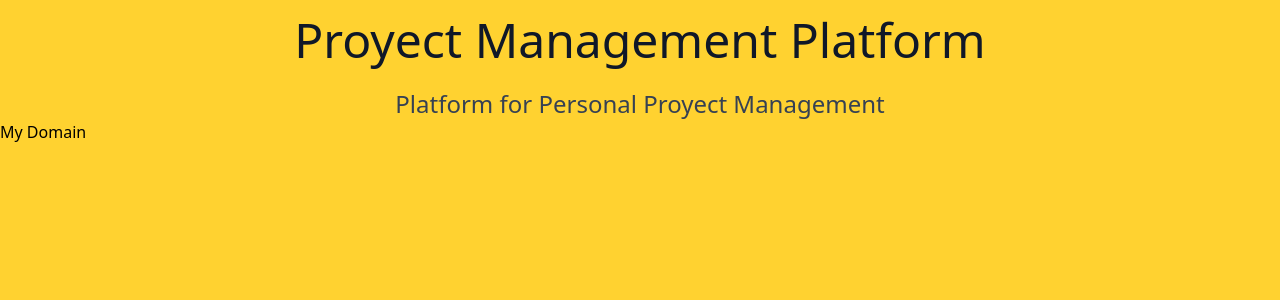
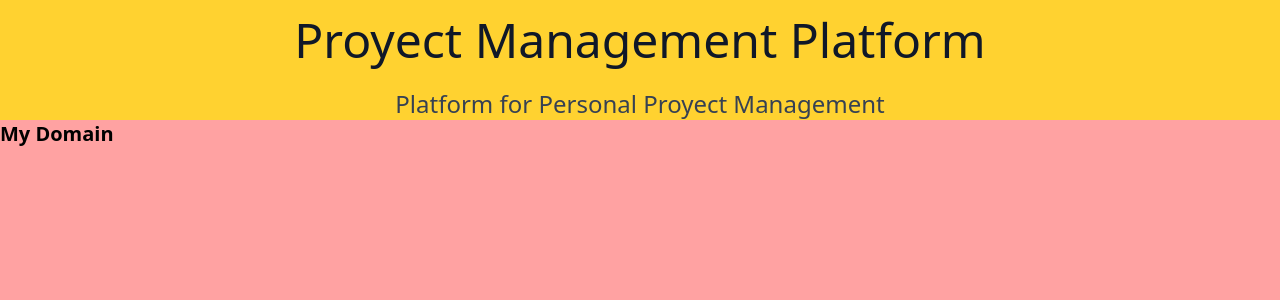
Before and after one commit to juankm08-a11y/plafaforma-gestion_proyectos, a Next.js app: page /domains/1 in a window 1280 px wide. Shown: the top 300 px of the page. Built offline with nearby package versions, Linux system fonts and the light colour scheme.

Commit message:
twentyseven  commit

```diff
--- a/src/app/build/page.tsx
+++ b/src/app/build/page.tsx
@@ -21,7 +21,7 @@ export default function Page() {
     }
   };
   return (
-    <main className="min-h-screen bg-gray-50 flex items-center justify-center">
+    <main className="min-h-screen bg-orange-200 flex items-center justify-center">
       <section className="bg-white shadow-md rounded-lg p-8 max-w-3xl w-full">
         <h3 className="text-3xl font-bold text-gray-900 mb-4">
           Create a New Proyect
--- a/src/app/domains/[id]/page.tsx
+++ b/src/app/domains/[id]/page.tsx
@@ -1,5 +1,9 @@
 import React from "react";
 
 export default function page() {
-  return <div>My Domain</div>;
+  return (
+    <div className="min-h-screen bg-red-300 flex flex-col">
+      <h1 className="text-xl font-semibold">My Domain</h1>
+    </div>
+  );
 }
--- a/src/app/login/page.tsx
+++ b/src/app/login/page.tsx
@@ -53,7 +53,7 @@ export default function Page() {
   };
 
   return (
-    <main className="flex items-center justify-center w-screen h-screen bg-gray-50">
+    <main className="flex items-center justify-center w-screen h-screen bg-amber-200">
       <div className="bg-white shadow-lg rounded-lg p-8 max-w-md w-full">
         <h1 className="text-center text-3xl font-bold mb-6">LOGIN FORM</h1>
         {error && <p className="mb-4 text-center text-red-500">{error}</p>}
--- a/src/app/proyects/clone/page.tsx
+++ b/src/app/proyects/clone/page.tsx
@@ -1,5 +1,9 @@
 import React from "react";
 
 export default function page() {
-  return <div>Clone</div>;
+  return (
+    <div className="min-h-screen bg-green-300 flex flex-col">
+      <h1 className="text-xl font-semibold">Clone</h1>
+    </div>
+  );
 }
--- a/src/app/proyects/import/page.tsx
+++ b/src/app/proyects/import/page.tsx
@@ -1,5 +1,9 @@
 import React from "react";
 
 export default function page() {
-  return <div>Import</div>;
+  return (
+    <div className="min-h-screen bg-cyan-200 flex flex-col">
+      <h1 className="text-xl font-semibold">My Domain</h1>
+    </div>
+  );
 }
--- a/src/app/proyects/scratch/page.tsx
+++ b/src/app/proyects/scratch/page.tsx
@@ -1,5 +1,9 @@
 import React from "react";
 
 export default function page() {
-  return <div>Scratch</div>;
+  return (
+    <div className="min-h-screen bg-app-primary-foreground flex flex-col">
+      <h1 className="text-xl font-semibold">My Domain</h1>
+    </div>
+  );
 }
--- a/src/app/register/page.tsx
+++ b/src/app/register/page.tsx
@@ -72,7 +72,7 @@ export default function Page() {
   };
 
   return (
-    <main className="flex w-screen h-screen justify-center items-center bg-gray-50">
+    <main className="flex w-screen h-screen justify-center items-center bg-cyan-200">
       <section className="bg-white shadow-lg rounded-lg p-8 max-w-md w-full">
         <h1 className="text-3xl font-bold mb-6 text-center">REGISTER FORM</h1>
         {error && <p className="mb-4 text-center textex-red-500">{error}</p>}
```
Also changed, not shown: src/app/background2.jpg (renamed from src/app/backgroun2.jpg).
